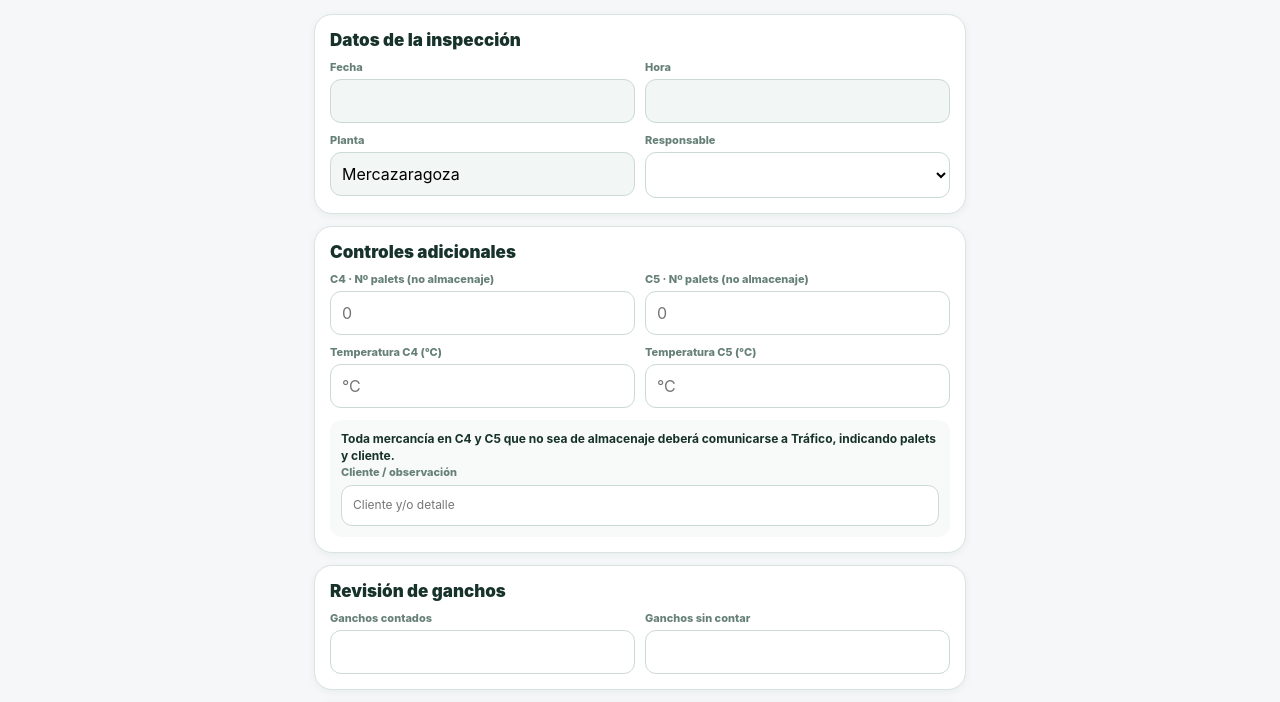
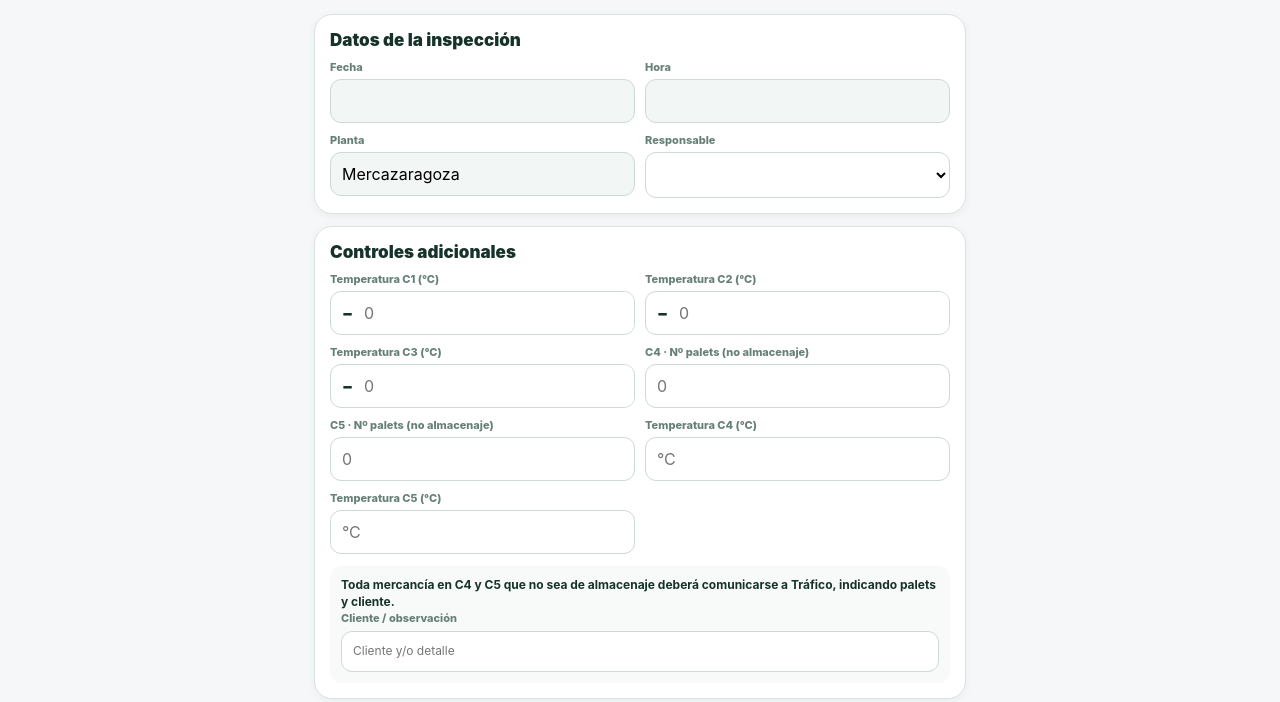
Before and after one commit to steamo74/checkIfsplanta, a plain HTML site: page index.html in a window 1280 px wide. Shown: the part 95-797 px from the top of the page. Drawn offline with nearby package versions, Linux system fonts and the light colour scheme.

Commit message:
Añadir temperaturas visibles C1 C2 C3

```diff
--- a/index.html
+++ b/index.html
@@ -23,6 +23,9 @@ canvas#signature{width:100%;height:180px;border:2px dashed #b9ccc5;border-radius
 <section class="card extra">
 <div class="section-title">Controles adicionales</div>
 <div class="grid2">
+<div class="field"><label>Temperatura C1 (°C)</label><div class="temp-input"><span>−</span><input id="tC1" type="number" min="0" step="0.1" inputmode="decimal" placeholder="0"></div></div>
+<div class="field"><label>Temperatura C2 (°C)</label><div class="temp-input"><span>−</span><input id="tC2" type="number" min="0" step="0.1" inputmode="decimal" placeholder="0"></div></div>
+<div class="field"><label>Temperatura C3 (°C)</label><div class="temp-input"><span>−</span><input id="tC3" type="number" min="0" step="0.1" inputmode="decimal" placeholder="0"></div></div>
 <div class="field"><label>C4 · Nº palets (no almacenaje)</label><input id="c4palets" type="number" min="0" inputmode="numeric" placeholder="0"></div>
 <div class="field"><label>C5 · Nº palets (no almacenaje)</label><input id="c5palets" type="number" min="0" inputmode="numeric" placeholder="0"></div>
 <div class="field"><label>Temperatura C4 (°C)</label><input id="tC4" type="number" step="0.1" inputmode="decimal" placeholder="°C"></div>
@@ -84,7 +87,7 @@ const CHECK=[
 "No se encuentran productos químicos fuera, sin supervisión."
 ]}];
 const state={answers:{},photos:{},temps:{},returnLocations:[],returnPhoto:null};
-const APP_VERSION="2026-10-05-03";const APP_VERSION="2026-10-05-04";const $=x=>document.getElementById(x);
+const APP_VERSION="2026-10-05-03";const APP_VERSION="2026-10-05-05";const $=x=>document.getElementById(x);
 (function(){
   try{
     const isStandalone=window.matchMedia("(display-mode: standalone)").matches||window.navigator.standalone;
```
